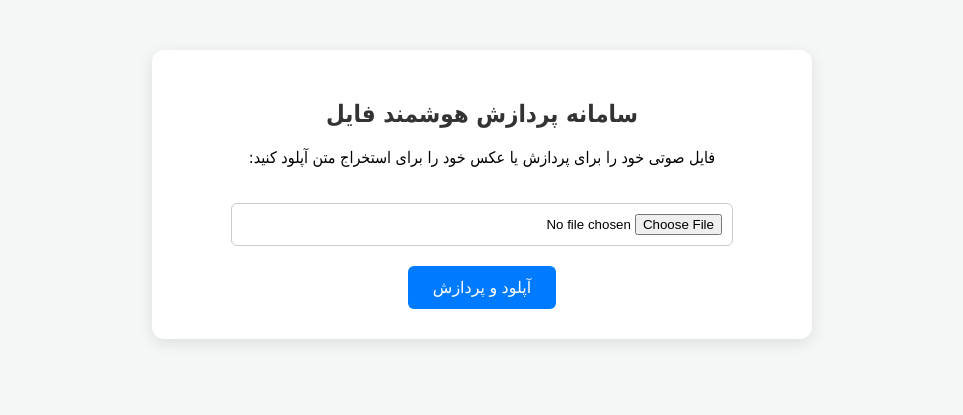
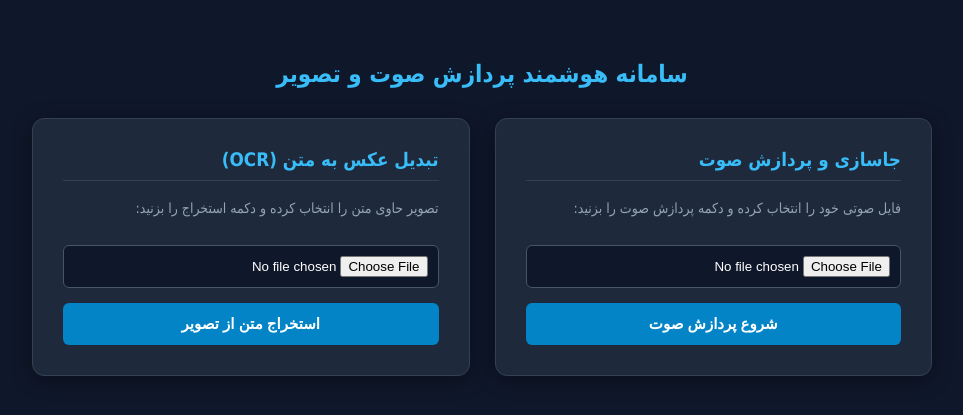
Before and after one commit to issatarane1-art/RT-, a Flask app: page / in a window 1280 px wide. Shown: the top 415 px of the page, without its empty margins (158-1121 px from the left). Run offline with Flask 3, Linux system fonts and the light colour scheme.

Commit message:
Update index.html

```diff
--- a/templates/index.html
+++ b/templates/index.html
@@ -2,28 +2,48 @@
 <html lang="fa" dir="rtl">
 <head>
     <meta charset="UTF-8">
-    <title>پردازش هوشمند صوت و تصویر</title>
+    <title>سامانه پیشرفته هوش مصنوعی</title>
     <style>
-        body { font-family: Tahoma, sans-serif; background: #f4f7f6; margin: 0; padding: 50px; text-align: center; }
-        .container { background: #fff; padding: 30px; border-radius: 12px; box-shadow: 0 4px 15px rgba(0,0,0,0.1); max-width: 600px; margin: auto; }
-        h2 { color: #333; }
-        input[type="file"] { margin: 20px 0; padding: 10px; border: 1px solid #ccc; border-radius: 6px; width: 80%; }
-        button { background: #007bff; color: white; border: none; padding: 12px 25px; border-radius: 6px; cursor: pointer; font-size: 16px; }
-        button:hover { background: #0056b3; }
-        .result-box { margin-top: 20px; background: #e9ecef; padding: 15px; border-radius: 6px; text-align: left; direction: ltr; white-space: pre-wrap; }
-        .alert-success { color: #28a745; margin-top: 15px; font-weight: bold; }
-        .alert-error { color: #dc3545; margin-top: 15px; font-weight: bold; }
+        body { font-family: Tahoma, sans-serif; background: #0f172a; color: #f8fafc; margin: 0; padding: 40px; text-align: center; }
+        .container { max-width: 900px; margin: auto; }
+        h2 { color: #38bdf8; margin-bottom: 30px; font-size: 24px; }
+        .grid { display: flex; gap: 25px; justify-content: center; flex-wrap: wrap; }
+        .card { background: #1e293b; padding: 30px; border-radius: 12px; box-shadow: 0 4px 20px rgba(0,0,0,0.4); flex: 1; min-width: 350px; border: 1px solid #334155; text-align: right; }
+        .card h3 { color: #38bdf8; margin-top: 0; border-bottom: 1px solid #334155; padding-bottom: 10px; }
+        .card p { color: #94a3b8; font-size: 14px; }
+        input[type="file"] { margin: 15px 0; padding: 10px; border: 1px solid #475569; border-radius: 6px; width: 100%; box-sizing: border-box; background: #0f172a; color: #fff; }
+        button { background: #0284c7; color: white; border: none; padding: 12px 20px; border-radius: 6px; cursor: pointer; font-size: 15px; font-weight: bold; width: 100%; transition: 0.2s; }
+        button:hover { background: #0369a1; }
+        .result-box { margin-top: 30px; background: #1e293b; padding: 20px; border-radius: 12px; text-align: left; direction: ltr; white-space: pre-wrap; border: 1px solid #334155; color: #38bdf8; box-shadow: 0 4px 20px rgba(0,0,0,0.4); }
+        .alert-success { color: #4ade80; margin-top: 20px; font-weight: bold; background: #1e293b; padding: 15px; border-radius: 8px; border: 1px solid #334155; }
+        .alert-error { color: #f87171; margin-top: 20px; font-weight: bold; background: #1e293b; padding: 15px; border-radius: 8px; border: 1px solid #334155; }
     </style>
 </head>
 <body>
     <div class="container">
-        <h2>سامانه پردازش هوشمند فایل</h2>
-        <p>فایل صوتی خود را برای پردازش یا عکس خود را برای استخراج متن آپلود کنید:</p>
+        <h2>سامانه هوشمند پردازش صوت و تصویر</h2>
 
-        <form action="/process" method="POST" enctype="multipart/form-data">
-            <input type="file" name="file" required><br>
-            <button type="submit">آپلود و پردازش</button>
-        </form>
+        <div class="grid">
+            <!-- بخش اول: پردازش و جداسازی صوت -->
+            <div class="card">
+                <h3>جاسازی و پردازش صوت</h3>
+                <p>فایل صوتی خود را انتخاب کرده و دکمه پردازش صوت را بزنید:</p>
+                <form action="/process" method="POST" enctype="multipart/form-data">
+                    <input type="file" name="file" accept="audio/*" required>
+                    <button type="submit">شروع پردازش صوت</button>
+                </form>
+            </div>
+
+            <!-- بخش دوم: تبدیل عکس به متن (OCR) -->
+            <div class="card">
+                <h3>تبدیل عکس به متن (OCR)</h3>
+                <p>تصویر حاوی متن را انتخاب کرده و دکمه استخراج را بزنید:</p>
+                <form action="/process" method="POST" enctype="multipart/form-data">
+                    <input type="file" name="file" accept="image/*" required>
+                    <button type="submit">استخراج متن از تصویر</button>
+                </form>
+            </div>
+        </div>
 
         {% if extracted_text %}
             <div class="result-box">
```
